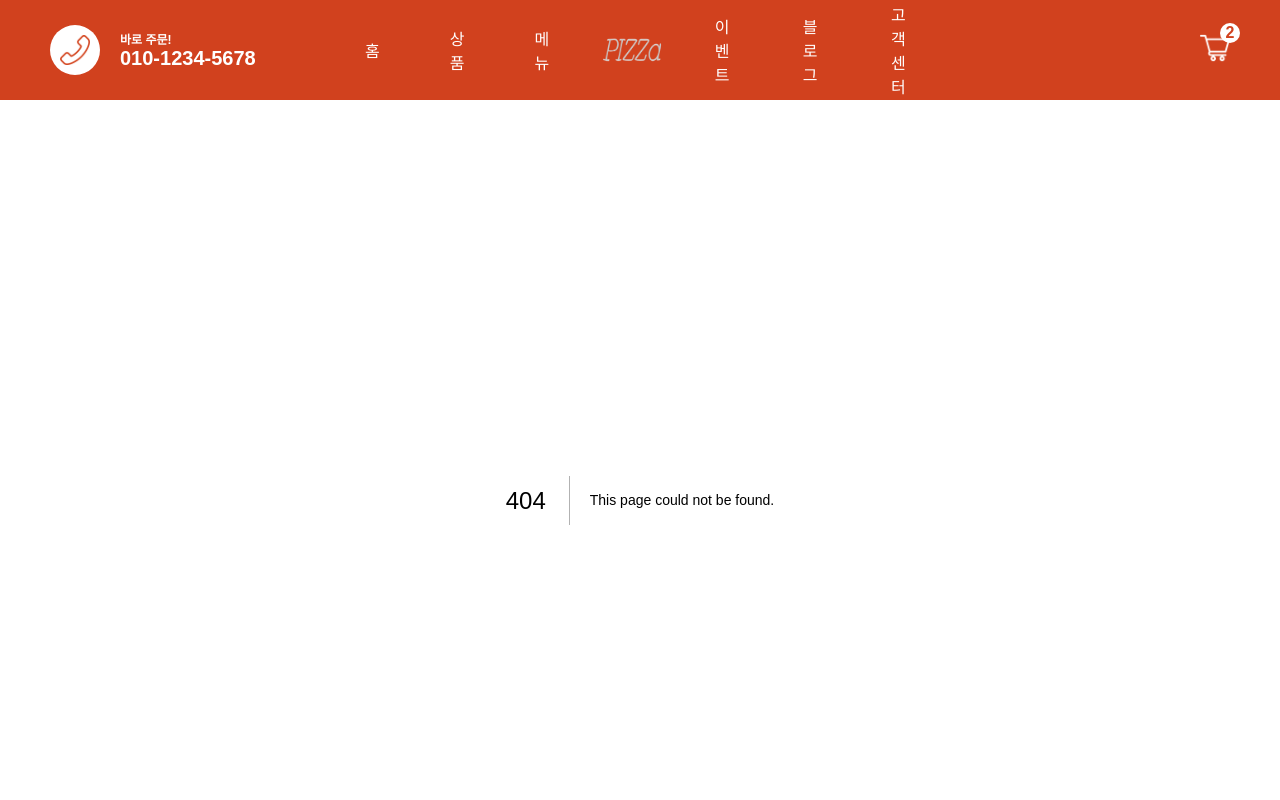
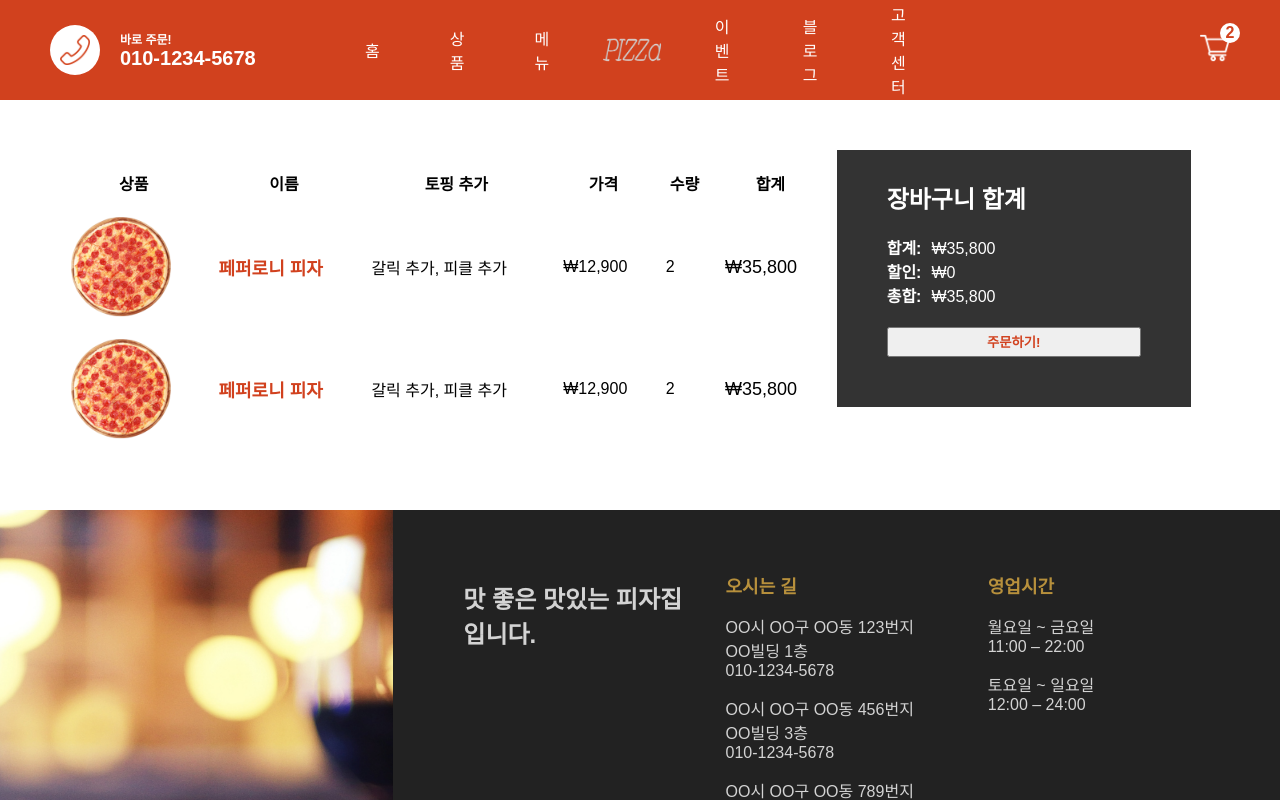
Before and after one commit to amh6281/Food-Ordering-App, a Next.js app: page /cart in a window 1280 px wide. Before the commit this address had no page. Shown: the top 800 px of the page. Built offline with nearby package versions, Linux system fonts and the light colour scheme.

Commit message:
add: Cart 페이지 생성 2022.08.15
장바구니 페이지를 생성한다.

```diff
--- /dev/null
+++ b/pages/cart.jsx
@@ -0,0 +1,95 @@
+import React from "react";
+import styles from "../styles/Cart.module.css";
+import Image from "next/image";
+
+const Cart = () => {
+  return (
+    <div className={styles.container}>
+      <div className={styles.left}>
+        <table className={styles.table}>
+          <tbody>
+            <tr className={styles.tr}>
+              <th>상품</th>
+              <th>이름</th>
+              <th>토핑 추가</th>
+              <th>가격</th>
+              <th>수량</th>
+              <th>합계</th>
+            </tr>
+            <tr>
+              <td>
+                <div className={styles.imgContainer}>
+                  <Image
+                    src="/img/pizza.png"
+                    layout="fill"
+                    objectFit="cover"
+                    alt=""
+                  />
+                </div>
+              </td>
+              <td>
+                <span className={styles.name}>페퍼로니 피자</span>
+              </td>
+              <td>
+                <span className={styles.extras}>갈릭 추가, 피클 추가</span>
+              </td>
+              <td>
+                <span className={styles.price}>₩12,900</span>
+              </td>
+              <td>
+                <span className={styles.quantity}>2</span>
+              </td>
+              <td>
+                <span className={styles.total}>₩35,800</span>
+              </td>
+            </tr>
+            <tr>
+              <td>
+                <div className={styles.imgContainer}>
+                  <Image
+                    src="/img/pizza.png"
+                    layout="fill"
+                    objectFit="cover"
+                    alt=""
+                  />
+                </div>
+              </td>
+              <td>
+                <span className={styles.name}>페퍼로니 피자</span>
+              </td>
+              <td>
+                <span className={styles.extras}>갈릭 추가, 피클 추가</span>
+              </td>
+              <td>
+                <span className={styles.price}>₩12,900</span>
+              </td>
+              <td>
+                <span className={styles.quantity}>2</span>
+              </td>
+              <td>
+                <span className={styles.total}>₩35,800</span>
+              </td>
+            </tr>
+          </tbody>
+        </table>
+      </div>
+      <div className={styles.right}>
+        <div className={styles.wrapper}>
+          <h2 className={styles.title}>장바구니 합계</h2>
+          <div className={styles.totalText}>
+            <b className={styles.totalTextTitle}>합계:</b>₩35,800
+          </div>
+          <div className={styles.totalText}>
+            <b className={styles.totalTextTitle}>할인:</b>₩0
+          </div>
+          <div className={styles.totalText}>
+            <b className={styles.totalTextTitle}>총합:</b>₩35,800
+          </div>
+          <button className={styles.button}>주문하기!</button>
+        </div>
+      </div>
+    </div>
+  );
+};
+
+export default Cart;
--- /dev/null
+++ b/styles/Cart.module.css
@@ -0,0 +1,58 @@
+.container {
+  padding: 50px;
+  display: flex;
+}
+
+.left {
+  flex: 2;
+}
+
+.right {
+  flex: 1;
+}
+
+.imgContainer {
+  width: 100px;
+  height: 100px;
+  position: relative;
+}
+
+.table {
+  width: 100%;
+  border-spacing: 20px;
+}
+
+.name {
+  font-weight: 700;
+  color: #d1411e;
+  font-size: 18px;
+}
+
+.total {
+  font-weight: 500;
+  font-size: 18px;
+}
+
+.wrapper {
+  width: 90%;
+  max-height: 300px;
+  background-color: #333;
+  padding: 50px;
+  padding-top: 10px;
+  display: flex;
+  flex-direction: column;
+  justify-content: space-between;
+  color: white;
+}
+
+.totalTextTitle {
+  margin-right: 10px;
+}
+
+.button {
+  height: 30px;
+  color: #d1411e;
+  font-weight: bold;
+  cursor: pointer;
+  margin-top: 20px;
+}
```
